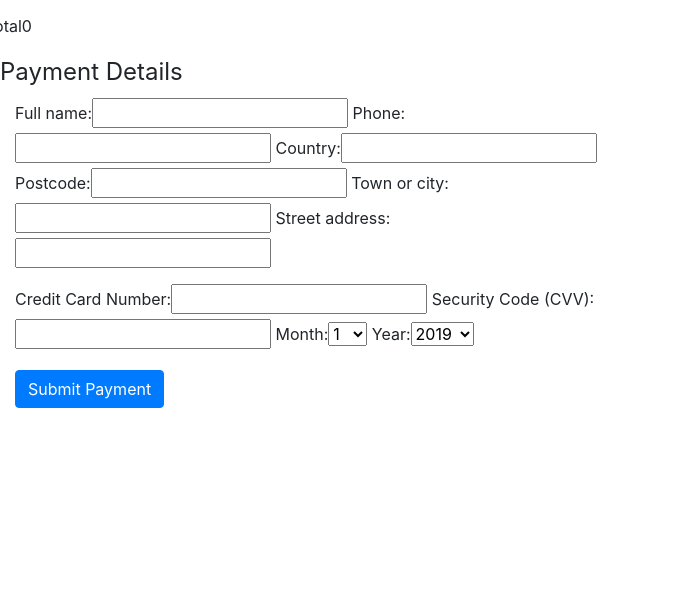
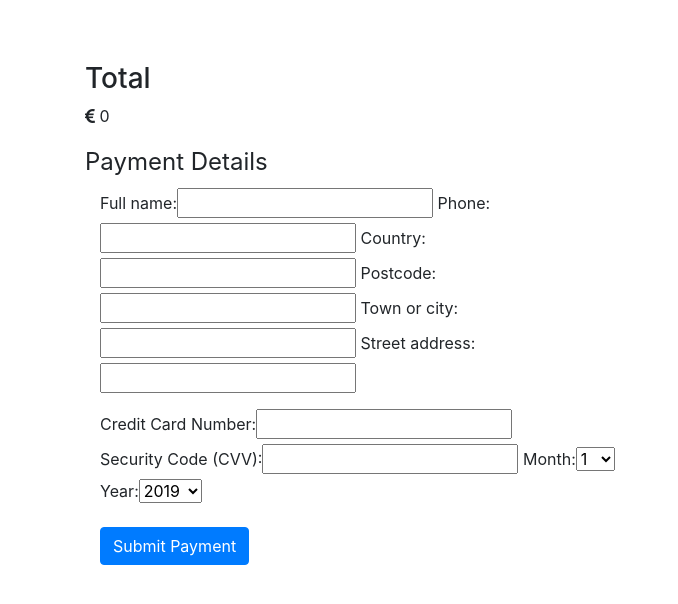
Before and after one commit to AnthonyNicklin/newage-auctions, a Django app: page /checkout/ in a window 1280 px wide. Shown: the part 58-662 px from the top of the page, without its empty margins (0-678 px from the left). Run offline with Django 3.2, Linux system fonts and the light colour scheme; the visitor is signed in with stand-in values (Sample User, id 1); some libraries are stand-ins or nearby versions.

Commit message:
Changed form layout back

```diff
--- a/checkout/templates/checkout.html
+++ b/checkout/templates/checkout.html
@@ -12,28 +12,30 @@
 {% endblock %}
 
 {% block content %}
-<div class="row row-flex">
+<div class="container">
+
+    <div class="row">
     {% for item in cart_items %}
-        <div class="col-xs-10 col-xs-offset-1 col-sm-offset-0 col-sm-6 col-md-4 display panel panel-default">
-            <div class="panel-body">
-                <div class="product" style="background-image: url('{{ MEDIA_URL }}{{ item.auction.lot.image }}')"></div>
+        <div class="col-sm-12">
+            <div id="page-heading">
+                <h1>Auction No. {{ item.auction.pk }}</h1>
+            </div>
 
-                <div class="caption">
-                    <h3>{{ item.auction.pk }}</h3>
-                    <p class="product-description">{{ item.auction.description }}</p>
-                    <p>{{ item.quantity }}</p>
-                    <p>{{ item.auction.buy_now }}</p>
-                </div>
-            </div>
+            <h3>{{ item.auction.lot.name }}</h3>
+            <p>Price <i class="fas fa-euro-sign"></i> {{ item.auction.buy_now }}</p>
         </div>
     {% endfor %}
     </div>
-<div class="row">
-    <p>Total</p>
-    <p><span class="glyphicon glyphicon-euro" aria-hidden="true"></span>{{ total }}</p>
+    <!-- ./row -->
+
+    <br>
+    <br>
+    <div>
+        <h3>Total</h3>
+        <p><i class="fas fa-euro-sign"></i> {{ total }}</p>
     </div>
 
-<form role="form" method="post" id="payment-form" action="{% url 'checkout' %}">
+    <form role="form" method="POST" id="payment-form" action="{% url 'checkout' %}">
         <legend>Payment Details</legend>
 
         <div id="credit-card-errors" style="display: none;">
@@ -41,10 +43,12 @@
         </div>
 
         <div class="form-group col-md-6">
+            {% csrf_token %}
             {{ order_form }}
         </div>
 
         <div class="form-group col-md-6">
+            {% csrf_token %}
             {{ payment_form }}
         </div>
 
@@ -53,4 +57,7 @@
             <input class=" btn btn-primary" id="submit_payment_btn" name="commit" type="submit" value="Submit Payment">
         </div>
     </form>
+
+</div>
+<!--./container-->
 {% endblock %}
```
Lines whose indentation alone changed are shown as unchanged.
